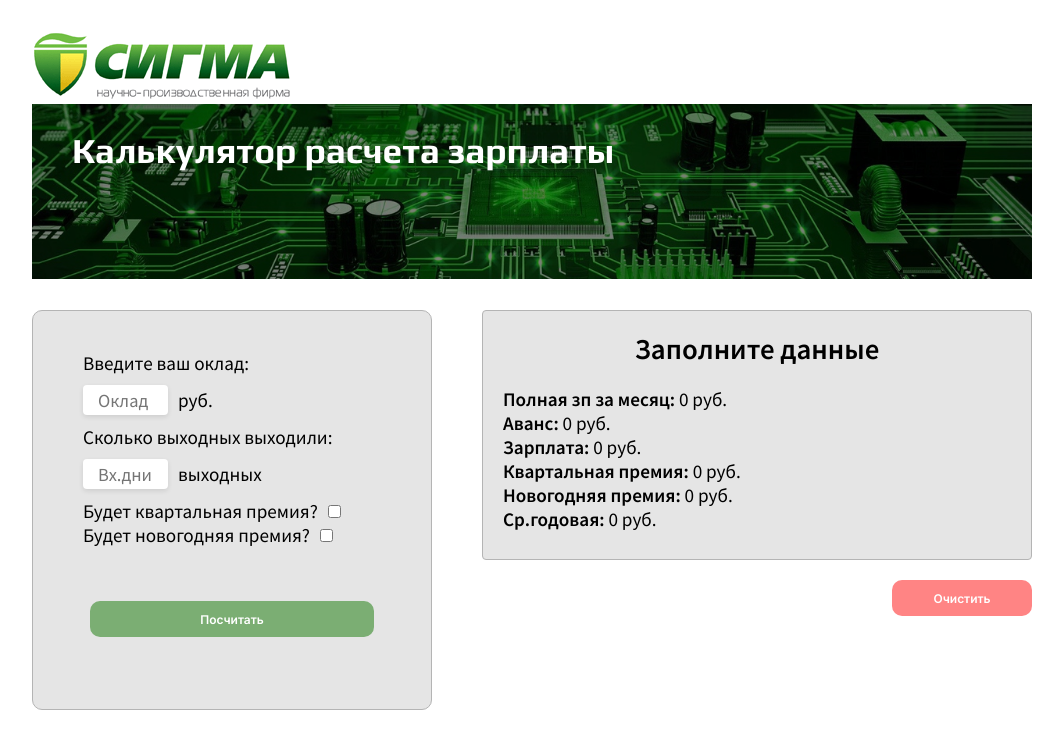
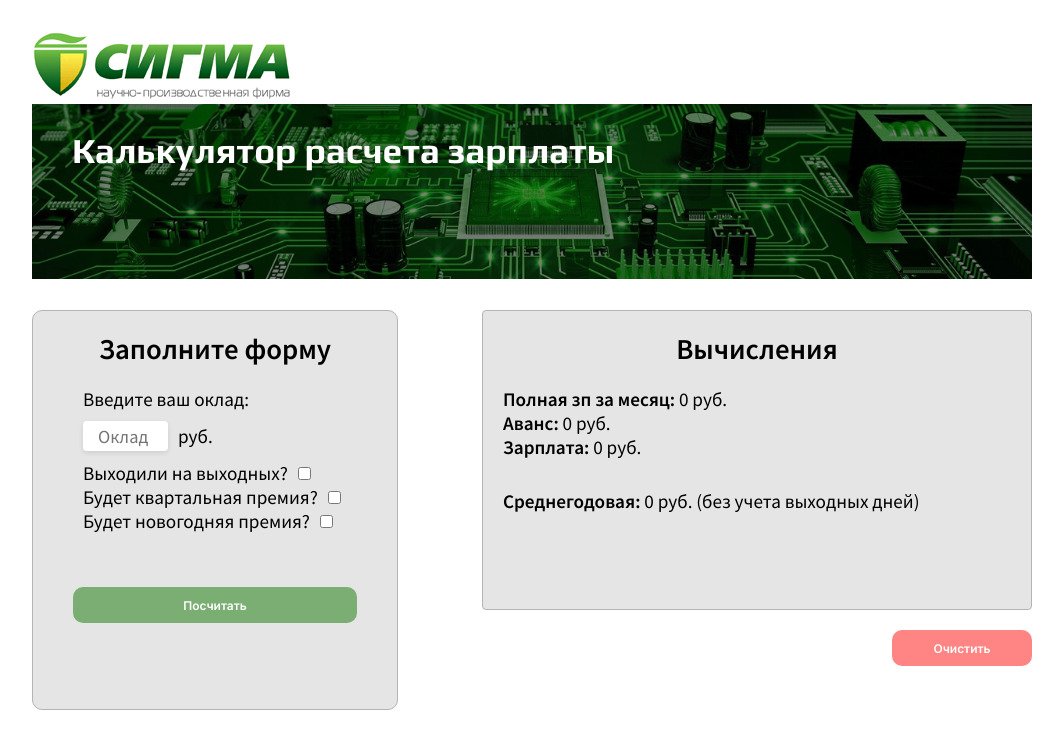
Before and after one commit to fundamentum71/sigma-salary, a React (Create React App) app: page / in a window 1280 px wide. Shown: the top 748 px of the page, without its empty margins (108-1171 px from the left). Built offline with nearby package versions, Linux system fonts and the light colour scheme; the HTML template or start-up script is replaced by a standard one.

Commit message:
сделал основную логику

```diff
--- a/src/components/addForm/AddForm.tsx
+++ b/src/components/addForm/AddForm.tsx
@@ -10,16 +10,21 @@ const AddForm: React.FC = () => {
 	const [weekends, setWeekends] = React.useState('');
 	const [quarterlyPercent, setQuarterlyPercent] = React.useState('');
 	const [newYearPercent, setNewYearPercent] = React.useState('');
+
+	const [wentOutWeekend, setWentOutWeekend] = React.useState(false);
 	const [quarterly, setQuarterly] = React.useState(false);
 	const [newYear, setNewYear] = React.useState(false);
 
 	const handleAction = () => {
-		if (salary.trim().length && weekends.trim().length) {
+		if (salary.trim().length) {
 			dipatch(updState({ salary, weekends, quarterlyPercent, newYearPercent }));
 			setSalary('');
 			setWeekends('');
 			setQuarterlyPercent('');
 			setNewYearPercent('');
+			setWentOutWeekend(false);
+			setQuarterly(false);
+			setNewYear(false);
 		}
 	};
 
@@ -48,6 +53,7 @@ const AddForm: React.FC = () => {
 
 	return (
 		<div className={styles.addForm}>
+			<h2>Заполните форму</h2>
 			<label htmlFor="salary" className={styles.addForm__label}>
 				Введите ваш оклад:
 			</label>
@@ -62,8 +68,21 @@ const AddForm: React.FC = () => {
 				onChange={(e) => onValueChange(e)}
 			/>
 			<span>руб.</span> <br />
+			<label htmlFor="wentOutWeekend" className={styles.addForm__label}>
+				Выходили на выходных?
+			</label>
+			<input
+				id="wentOutWeekend"
+				name="wentOutWeekend"
+				type="checkbox"
+				checked={wentOutWeekend}
+				onChange={() => setWentOutWeekend(!wentOutWeekend)}
+			/>
+			<br />
+			{wentOutWeekend && (
+				<>
 					<label htmlFor="weekends" className={styles.addForm__label}>
-				Сколько выходных выходили:
+						Сколько дней:
 					</label>
 					<input
 						id="weekends"
@@ -74,7 +93,9 @@ const AddForm: React.FC = () => {
 						value={weekends}
 						onChange={(e) => onValueChange(e)}
 					/>
-			<span>выходных</span> <br />
+					<span>дней</span> <br />
+				</>
+			)}
 			<label htmlFor="quarterly" className={styles.addForm__label}>
 				Будет квартальная премия?
 			</label>
--- a/src/components/addForm/addForm.module.scss
+++ b/src/components/addForm/addForm.module.scss
@@ -6,9 +6,13 @@
 	//margin: 0 auto;
 	border: 1px solid $placeholderText-color;
 	border-radius: 10px;
-	padding: 40px;
+	padding: 20px 40px 40px 40px;
 
 	background-color: $mainBG-color;
+	h2 {
+		text-align: center;
+		margin-bottom: 20px;
+	}
 
 	&__label {
 		margin: 10px;
--- a/src/components/resultField/ResultField.tsx
+++ b/src/components/resultField/ResultField.tsx
@@ -16,15 +16,23 @@ const ResultField: React.FC = () => {
 	let quarterlyPremium = 0;
 	let newYearBonus = 0;
 	let salaryForWekend = 0;
+	let averageAnnual = 0;
 
 	if (quarterlyPercent === '') {
 		quarterlyPercent = '0';
+	}
+
+	if (weekends === '') {
+		weekends = '0';
 	}
 
 	if (newYearPercent === '') {
 		newYearPercent = '0';
 	}
 
+	//за выходной день
+	salaryForWekend = 1248 * parseFloat(weekends);
+	//квартальная премия
 	quarterlyPremium =
 		parseFloat(salary) +
 		(parseFloat(salary) / 100) * parseFloat(quarterlyPercent) -
@@ -47,12 +55,38 @@ const ResultField: React.FC = () => {
 	prepaid = (parseFloat(salary) - (parseFloat(salary) / 100) * 13) / 2;
 	//зарплата
 	cleanSalary = fullSalary - prepaid;
-	//квартальная премия
+	//среднегодавая
+	//месяц без премий
+	const averageAnnualStepOne =
+		parseFloat(salary) +
+		(parseFloat(salary) / 100) * monthlyBonus -
+		((parseFloat(salary) + (parseFloat(salary) / 100) * monthlyBonus) / 100) * 13;
+
+	//месяц с квартальной
+	const averageAnnualStepTwo =
+		parseFloat(salary) +
+		(parseFloat(salary) / 100) * monthlyBonus -
+		((parseFloat(salary) + (parseFloat(salary) / 100) * monthlyBonus) / 100) * 13 +
+		(parseFloat(salary) + (parseFloat(salary) / 100) * 40 - parseFloat(salary));
+
+	//месяц с квартальной и новогодней
+	const averageAnnualStepThree =
+		parseFloat(salary) +
+		(parseFloat(salary) / 100) * monthlyBonus -
+		((parseFloat(salary) + (parseFloat(salary) / 100) * monthlyBonus) / 100) * 13 +
+		(parseFloat(salary) + (parseFloat(salary) / 100) * 40 - parseFloat(salary)) +
+		(parseFloat(salary) + (parseFloat(salary) / 100) * 40 - parseFloat(salary));
+
+	averageAnnual = parseFloat(
+		((8 * averageAnnualStepOne + 3 * averageAnnualStepTwo + averageAnnualStepThree) / 12).toFixed(
+			2,
+		),
+	);
 
 	return (
 		<div className={styles.wrapper}>
 			<section className={styles.result}>
-				<h2>Заполните данные</h2>
+				<h2>Вычисления</h2>
 				<div className={styles.fullSallary}>
 					<span>Полная зп за месяц:</span> {fullSalary ? fullSalary : 0} руб.
 				</div>
@@ -63,15 +97,26 @@ const ResultField: React.FC = () => {
 					<span>Зарплата:</span> {cleanSalary ? cleanSalary : 0} руб.
 				</div>
 
+				{quarterlyPremium > 0 && (
 					<div className={styles.prepaid}>
 						<span>Квартальная премия:</span> {quarterlyPremium ? quarterlyPremium : 0} руб.
 					</div>
+				)}
+				{newYearBonus > 0 && (
 					<div className={styles.prepaid}>
 						<span>Новогодняя премия:</span> {newYearBonus ? newYearBonus : 0} руб.
 					</div>
+				)}
+				{salaryForWekend > 0 && (
+					<div className={styles.prepaid}>
+						<span>За выходные дни:</span> {salaryForWekend ? salaryForWekend : 0} руб. ({weekends}{' '}
+						вых.)
+					</div>
+				)}
 
-				<div className={styles.prepaid}>
-					<span>Ср.годовая:</span> {newYearBonus ? newYearBonus : 0} руб.
+				<div className={styles.averageAnnual}>
+					<span>Среднегодовая:</span> {averageAnnual ? averageAnnual : 0} руб. (без учета выходных
+					дней)
 				</div>
 			</section>
 			<button className={styles.clear} onClick={() => dispatch(reset())}>
--- a/src/components/resultField/resultField.module.scss
+++ b/src/components/resultField/resultField.module.scss
@@ -5,7 +5,7 @@
 	border-radius: 4px;
 	font-size: 1.2rem;
 	width: 550px;
-	height: 250px;
+	min-height: 300px;
 	padding: 20px;
 	h2 {
 		text-align: center;
@@ -46,3 +46,7 @@
 	flex-direction: column;
 	align-items: flex-end;
 }
+
+.averageAnnual {
+	margin-top: 30px;
+}
--- a/src/redux/form/slice.ts
+++ b/src/redux/form/slice.ts
@@ -12,7 +12,7 @@ const formSlice = createSlice({
 	reducers: {
 		updState(state, action: PayloadAction<formItem>) {
 			state.salary = action.payload.salary;
-			state.weekends = action.payload.weekends;
+			state.weekends = action.payload.weekends ? action.payload.weekends : '';
 			state.quarterlyPercent = action.payload.quarterlyPercent
 				? action.payload.quarterlyPercent
 				: '';
--- a/src/redux/form/types.ts
+++ b/src/redux/form/types.ts
@@ -1,6 +1,6 @@
 export type formItem = {
 	salary: string;
-	weekends: string;
+	weekends?: string;
 	quarterlyPercent?: string;
 	newYearPercent?: string;
 };
```
Lines whose indentation alone changed are shown as unchanged.
